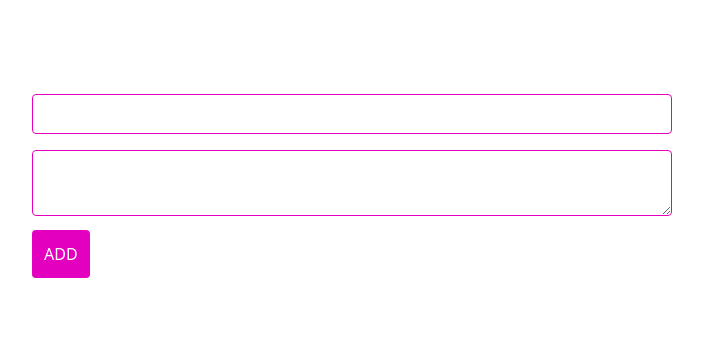
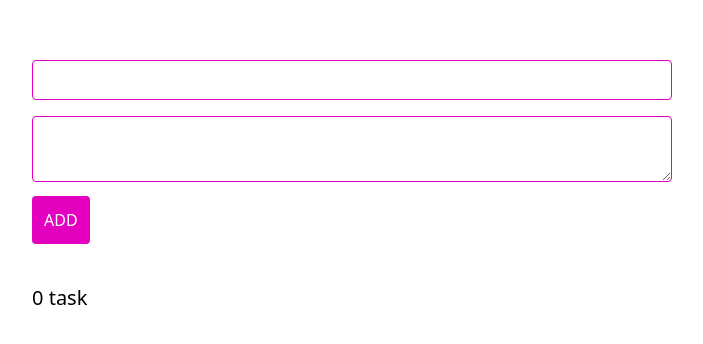
Before and after one commit to MostafaWaleed0/To-do-list, a React (Create React App) app: page / in a window 1280 px wide. Shown: the part 214-558 px from the top of the page, without its empty margins (288-991 px from the left). Built offline with nearby package versions, Linux system fonts and the light colour scheme.

Commit message:
✨feat: Add the heading of the number of tasks

```diff
--- a/src/App.jsx
+++ b/src/App.jsx
@@ -80,7 +80,10 @@ export default function App() {
             add
           </Button>
         </div>
-        <ul role="list">
+        <h2 class="text-xl mt-10" id="list-heading">
+          {notes.length} {notes.length > 1 ? "tasks" : "task"}
+        </h2>
+        <ul role="list" aria-labelledby="list-heading">
           {notes.map((note) => (
             <ListItem
               key={note.id}
```
